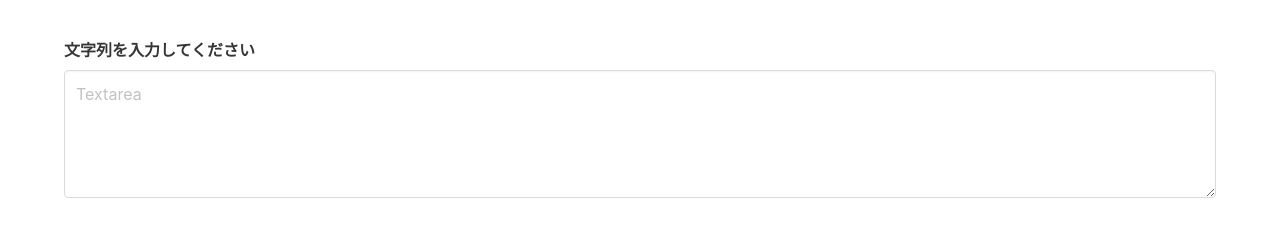
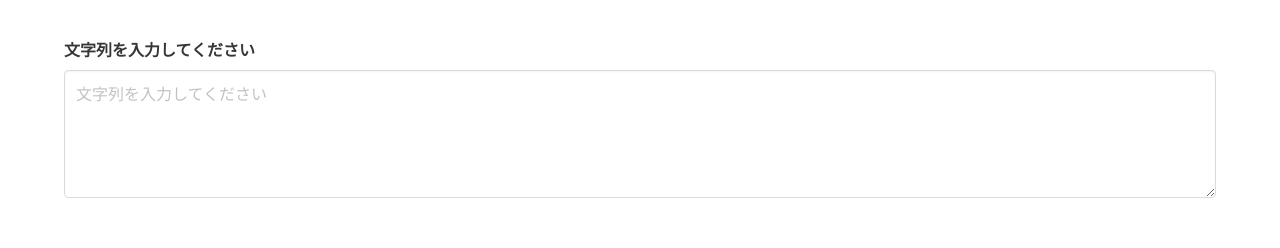
Before and after one commit to motttey/text-length-counter, a React (Create React App) app: page / in a window 1280 px wide. Shown: the part 142-390 px from the top of the page. Built offline with nearby package versions, Linux system fonts and the light colour scheme.

Commit message:
add autoscale textarea

```diff
--- a/src/App.js
+++ b/src/App.js
@@ -1,5 +1,6 @@
 import { useEffect, useState } from "react";
 import { fetchImages } from "./api";
+import TextareaAutosize from 'react-textarea-autosize';
 
 function Form(props) {
 
@@ -14,15 +15,16 @@ function Form(props) {
           <div class="field">
             <label class="label">文字列を入力してください</label>
             <div class="control">
-              <textarea
+              <TextareaAutosize
                 class="textarea"
-                placeholder="Textarea"
+                placeholder="文字列を入力してください"
                 type="text"
                 name="text"
+                maxRows="20"
                 value={props.textInput}
                 onChange={(e) => props.onChangeInput(e.target.value)}
               >
-              </textarea>
+              </TextareaAutosize>
             </div>
           </div>
         </div>
```
